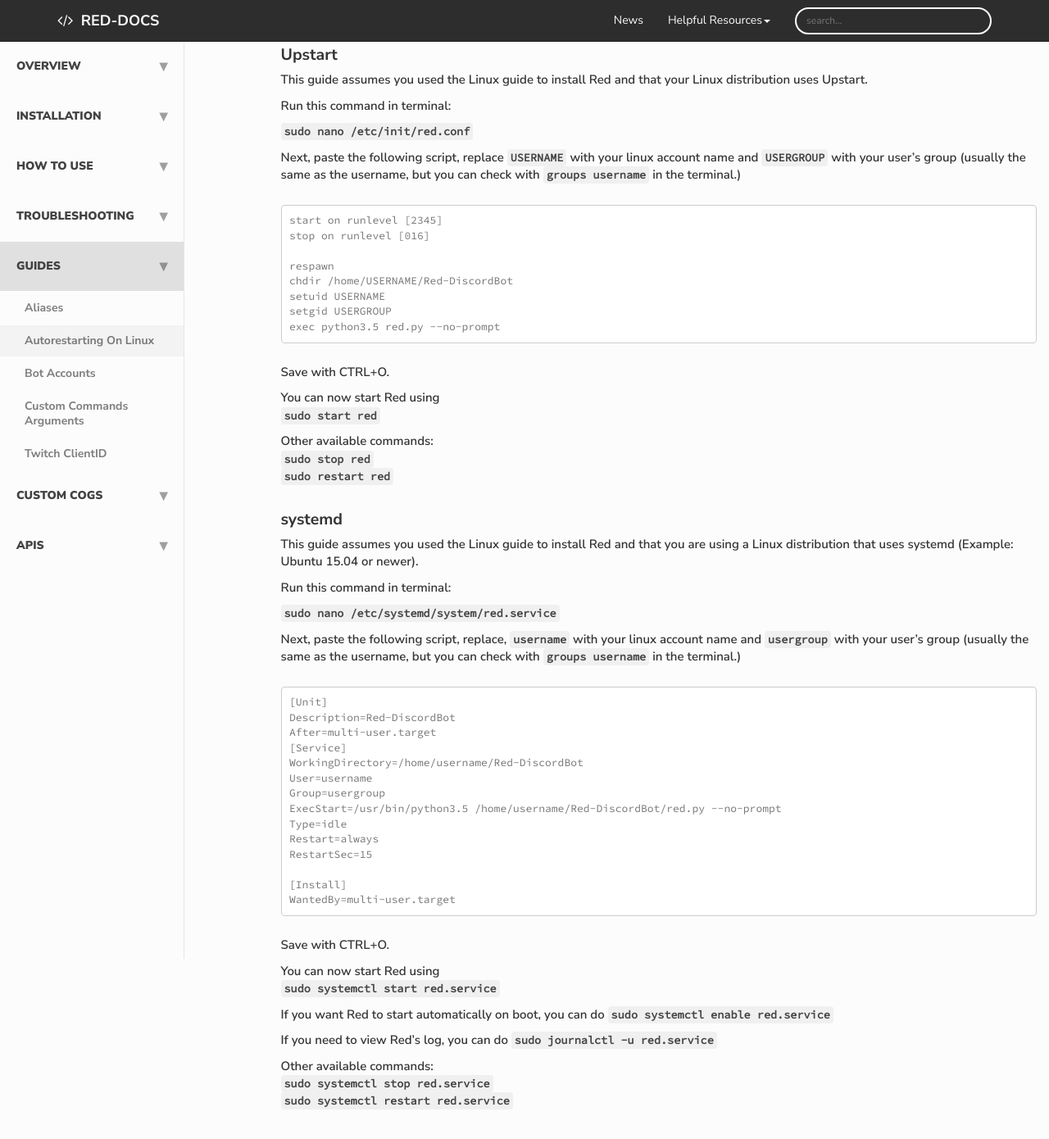
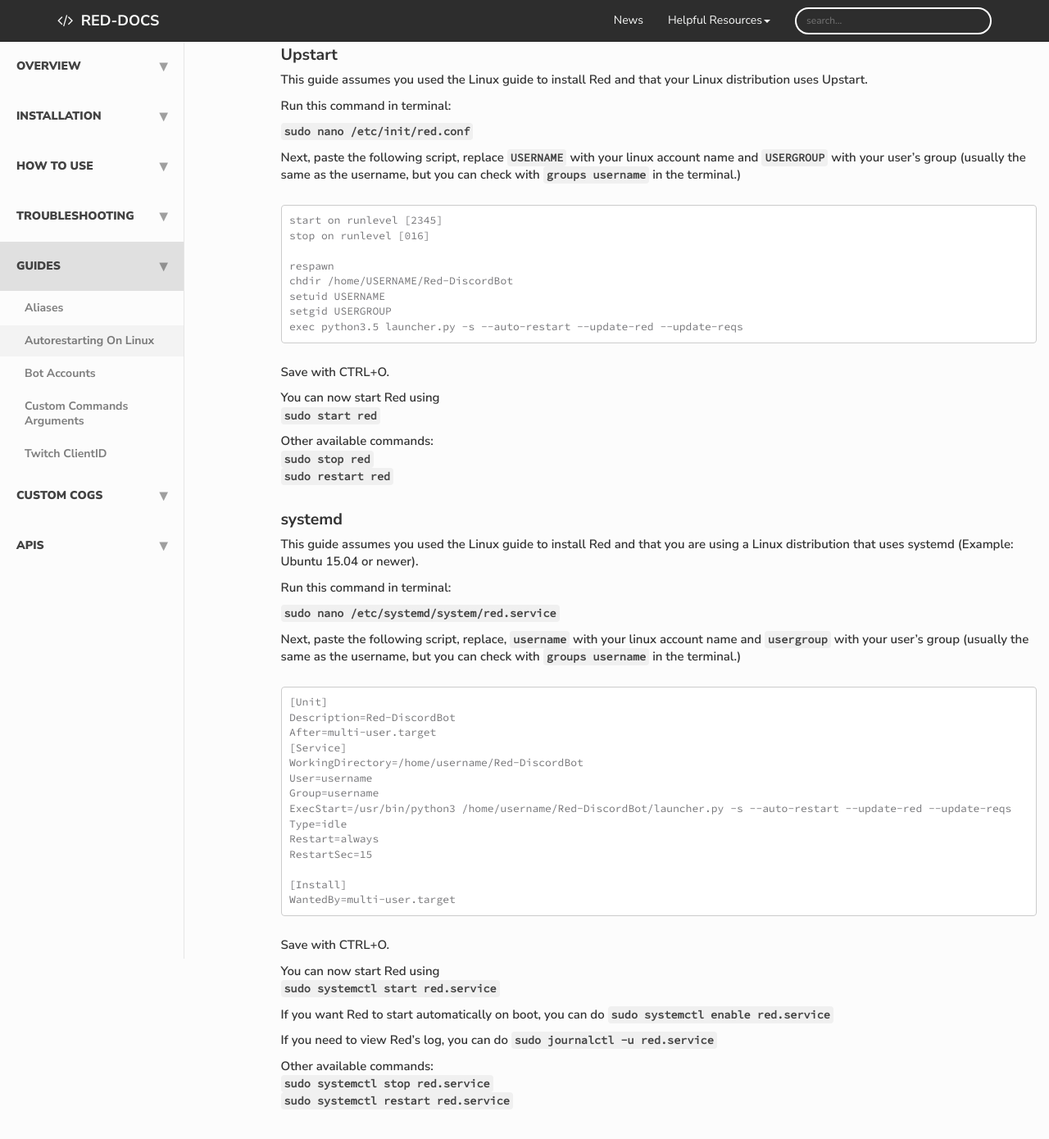
Before and after one commit to Twentysix26/Red-Docs, a Jekyll site: the page built from red/red_guide_linux_autostart.md, in a window 1280 px wide and 1400 px high, scrolled down 311 px. Shown: the top 1390 px of the window at 82% size. Built offline with Jekyll 4.4.1, drawn with Linux system fonts in a browser that asks for light colours; nearby versions of some CDN libraries; comment, search, counter and statistics services are not loaded.

Commit message:
Make autostart docs use launcher

````diff
--- a/red/red_guide_linux_autostart.md
+++ b/red/red_guide_linux_autostart.md
@@ -25,7 +25,7 @@ respawn
 chdir /home/USERNAME/Red-DiscordBot
 setuid USERNAME
 setgid USERGROUP
-exec python3.5 red.py --no-prompt
+exec python3.5 launcher.py -s --auto-restart --update-red --update-reqs
 ```
 
 Save with CTRL+O.
@@ -53,8 +53,8 @@ After=multi-user.target
 [Service]
 WorkingDirectory=/home/username/Red-DiscordBot
 User=username
-Group=usergroup
-ExecStart=/usr/bin/python3.5 /home/username/Red-DiscordBot/red.py --no-prompt
+Group=username
+ExecStart=/usr/bin/python3 /home/username/Red-DiscordBot/launcher.py -s --auto-restart --update-red --update-reqs
 Type=idle
 Restart=always
 RestartSec=15
````
